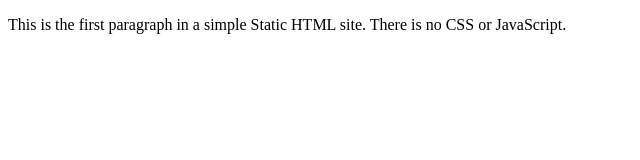
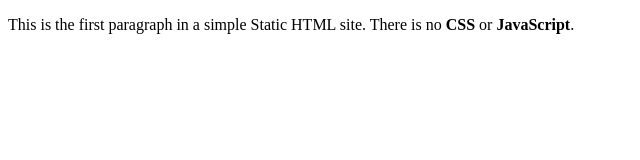
Before and after one commit to Pavan-Gunda/static, a plain HTML site: page index.html in a window 1280 px wide. Shown: the full height of the page, 0-640 px from the left. Drawn offline with Linux system fonts and the light colour scheme.

Commit message:
solved error

```diff
--- a/index.html
+++ b/index.html
@@ -4,6 +4,6 @@
     <title>Static HTML Site</title>
   </head>
   <body>
-    <p>This is the first paragraph in a simple Static HTML site. There is no CSS or JavaScript. </p>
+    <p>This is the first paragraph in a simple Static HTML site. There is no <strong>CSS</strong> or <strong>JavaScript</strong>.</p>
   </body>
 </html>
```
